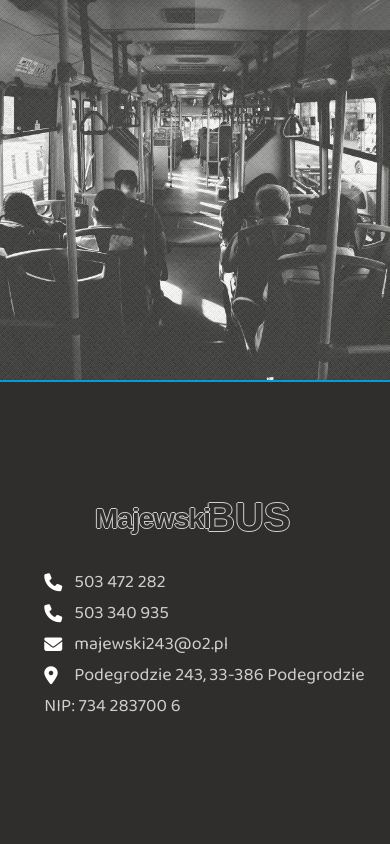
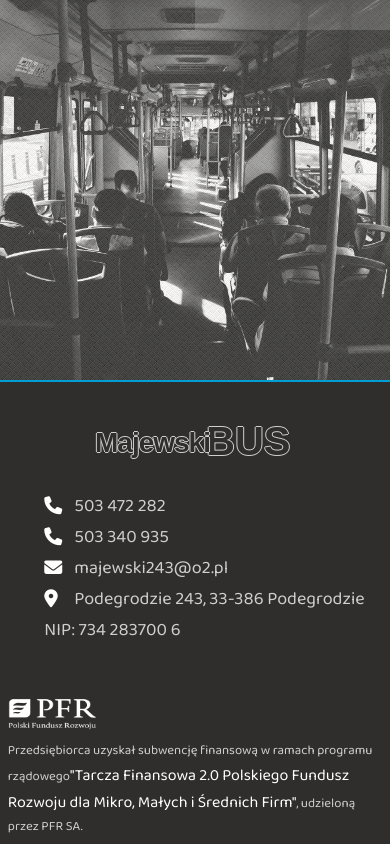
Before and after one commit to ThorezNS/MajewskiBUS-Next.js, a Next.js app: page / in a window 390 px wide. Shown: the part 844-1688 px from the top of the page. Built offline with nearby package versions, Linux system fonts and the light colour scheme; a web font is replaced by a local one.

Commit message:
add PFRinfo component

```diff
--- a/components/BottomBar.js
+++ b/components/BottomBar.js
@@ -2,6 +2,7 @@ import styles from '../styles/BottomBar.module.css';
 import Contact from './Contact';
 import Container from './Container';
 import Logo from './Logo';
+import PFRinfo from './PFRinfo';
 
 const BottomBar = () => {
   return (
@@ -10,6 +11,7 @@ const BottomBar = () => {
         <Logo bottom />
         <Contact />
       </Container>
+      <PFRinfo />
     </footer>
   );
 };
--- /dev/null
+++ b/components/PFRinfo.js
@@ -0,0 +1,19 @@
+import styles from '../styles/PFRinfo.module.css';
+
+const PFRinfo = () => {
+  return (
+    <div className={styles.container}>
+      <img className={styles.logo} src="/pfr-logo.png" alt="PFR logo" />
+      <p className={styles.text}>
+        Przedsiębiorca uzyskał subwencję finansową w ramach programu rządowego
+        <span>
+          "Tarcza Finansowa 2.0 Polskiego Fundusz Rozwoju dla Mikro, Małych i
+          Średnich Firm"
+        </span>
+        , udzieloną przez PFR SA.
+      </p>
+    </div>
+  );
+};
+
+export default PFRinfo;
--- /dev/null
+++ b/styles/PFRinfo.module.css
@@ -0,0 +1,56 @@
+.container {
+  width: 90%;
+  display: flex;
+  flex-direction: row;
+  margin: 2% auto 1.5% auto;
+  align-items: center;
+}
+
+.logo {
+  width: 100px;
+  height: 40px;
+  margin-right: 20px;
+}
+
+.text {
+  font-size: 1.7rem;
+  color: var(--logo-shadow-color);
+}
+
+.text span {
+  font-size: 2rem;
+  color: #fff;
+}
+
+@media screen and (max-width: 962px) {
+  .container {
+    width: 96%;
+  }
+  .text {
+    font-size: 1.5rem;
+  }
+
+  .text span {
+    font-size: 1.8rem;
+  }
+
+  .logo {
+    width: 90px;
+    height: 32px;
+    margin: 0 20px 10px 0;
+  }
+}
+
+@media screen and (max-width: 832px) {
+  .container {
+    flex-wrap: wrap;
+  }
+
+  .text {
+    font-size: 1.3rem;
+  }
+
+  .text span {
+    font-size: 1.6rem;
+  }
+}
```
